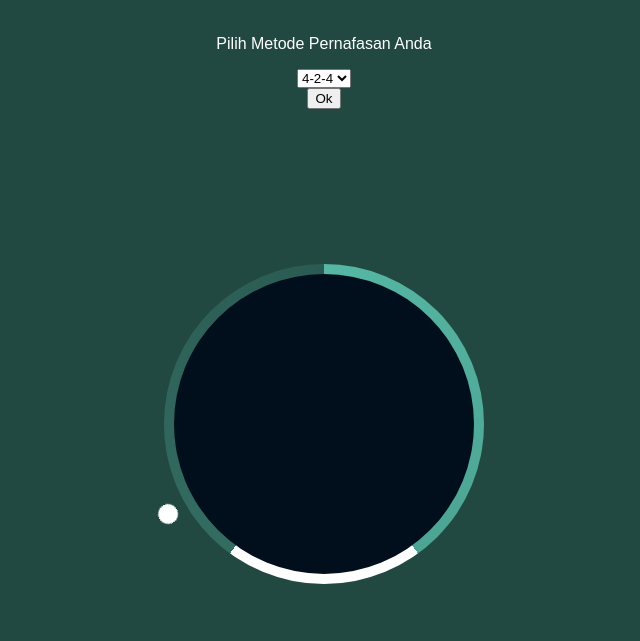
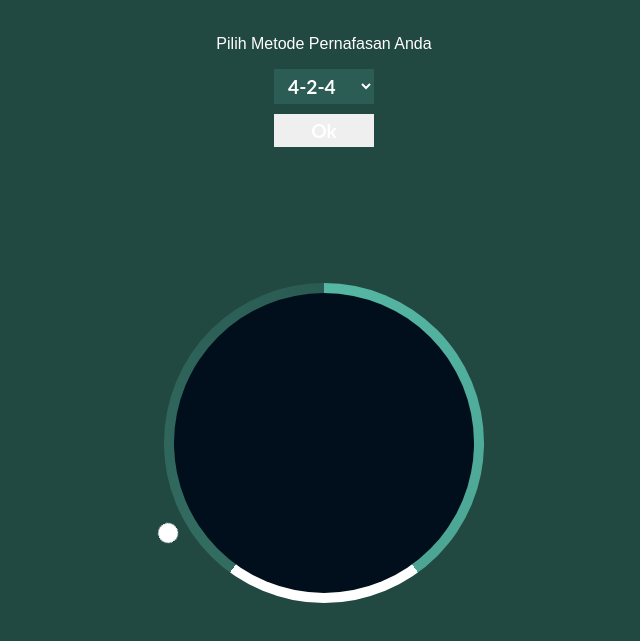
Before and after one commit to doniwirawan/relaxer-app, a plain HTML site: page index.html in a window 1280 px wide. Shown: the part 61-702 px from the top of the page, without its empty margins (316-956 px from the left). Drawn offline with Linux system fonts and the light colour scheme.

Commit message:
adding style to button and option

```diff
--- a/script.js
+++ b/script.js
@@ -10,16 +10,21 @@ function GetSelectedValue() {
 	console.log(result);
 
 	if (result == '1') {
+		console.log('yoga')
+
 		modularBreath(3000, 1500, 'grow', 'shrink');
 		setInterval(() => { modularBreath(3000, 1500, 'grow', 'shrink') }, 7500);
 
 
 
 	} else if (result == '2') {
+		console.log('424')
 		modularBreath(4000, 2000, 'grow2', 'shrink2');
 		setInterval(() => { modularBreath(4000, 2000, 'grow2', 'shrink2') }, 10000);
 
 	} else if (result == '3') {
+		console.log('444')
+
 		modularBreath(4000, 4000, 'grow2', 'shrink2');
 		setInterval(() => { modularBreath(4000, 4000, 'grow2', 'shrink2') }, 12000);
 	} else {
--- a/style.css
+++ b/style.css
@@ -14,6 +14,56 @@ body {
 	flex-direction: column;
 	margin: 0;
 
+}
+
+select {
+	min-width: 100px;
+	min-height: 10px;
+	/* border-radius: 20px; */
+	padding: 5px 10px;
+	border: none;
+	outline: none;
+	background: #2B5D54;
+	color: #fff;
+	font-weight: bold;
+	font-family: 'Lato', sans-serif;
+	font-size: 1.2em;
+}
+
+select:focus {
+	min-width: 100px;
+	min-height: 10px;
+	/* border-radius: 20px; */
+	padding: 5px 10px;
+	border: none;
+	outline: none;
+	background: #2B5D54;
+	color: #fff;
+	font-weight: bold;
+	font-family: 'Lato', sans-serif;
+	font-size: 1.2em;
+}
+
+button {
+	border: none;
+	outline: none;
+	min-width: 100px;
+	min-height: 10px;
+	padding: 5px 10px;
+	margin-top: 10px;
+	/* background: #2B5D54; */
+	color: #fff;
+	font-weight: bold;
+	font-family: 'Lato',
+		sans-serif;
+	font-size: 1.2em;
+
+}
+
+select option {
+	outline: none;
+	border: none;
+	border-radius: 20px;
 }
 
 .container {
```
Also changed, not shown: index.html (+1 -1 lines).
